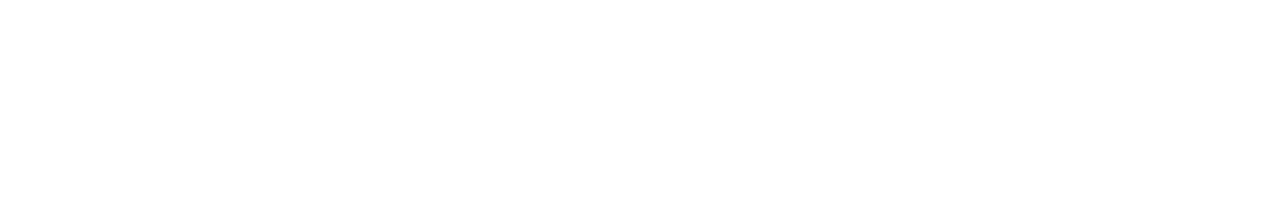
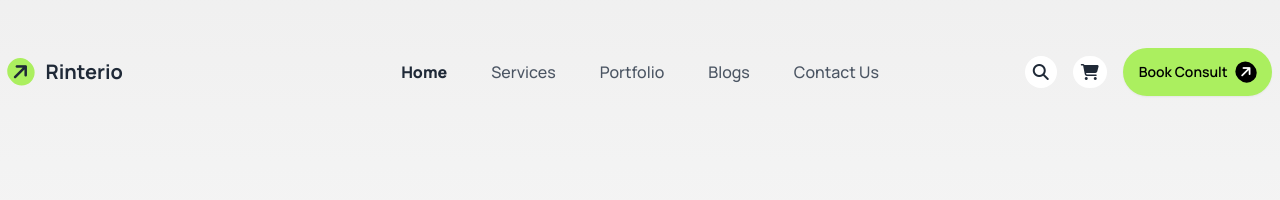
Before and after one commit to Hemonta7/B10A3-House-Design, a plain HTML site: page index.html in a window 1280 px wide. Drawn offline with nearby package versions, Linux system fonts and the light colour scheme.

Commit message:
Navbar section done

```diff
--- a/index.html
+++ b/index.html
@@ -1,5 +1,5 @@
 <!DOCTYPE html>
-<html lang="en">
+<html lang="en" data-theme="light">
 
 <head>
     <meta charset="UTF-8">
@@ -21,8 +21,44 @@
 </head>
 
 <body class="font-manrope">
-    <header>
+    <header class="h-screen bg-gradient-to-t from-white to-[rgba(29,28,28,0.068)]">
+        <!-- nabbar  -->
+        <nav class=" container mx-auto py-5 lg:py-10">
+            <div class="navbar justify-between items-center">
+                <div class="navbar-start">
 
+                    <a class="text-xl font-bold"><i class="fa-solid fa-arrow-right -rotate-45 bg-common-color rounded-full p-1 mr-3"></i>Rinterio</a>
+                </div>
+                <div class="navbar-center hidden lg:flex">
+                    <ul class="menu-horizontal px-1 space-x-11">
+                        <li class="text-base font-extrabold"><a>Home</a></li>
+                        <li class="text-base text-gray-600 font-medium"><a>Services</a></li>
+                        <li class="text-base text-gray-600 font-medium"><a>Portfolio</a></li>
+                        <li class="text-base text-gray-600 font-medium"><a>Blogs</a></li>
+                        <li class="text-base text-gray-600 font-medium"><a>Contact Us</a></li>
+                    </ul>
+                </div>
+                <div class="navbar-end hidden lg:flex gap-4">
+                    <a href=""><i class="fa-solid fa-magnifying-glass bg-white rounded-full p-2"></i></a>
+                    <a href=""><i class="fa-solid fa-cart-shopping bg-white rounded-full p-2"></i></a>
+                    <a class="btn text-black bg-common-color rounded-full border-none">Book Consult<i class="fa-solid fa-arrow-right -rotate-45 text-white border-1 bg-black rounded-full p-1"></i></a>
+                </div>
+                <div class="dropdown ">
+                    <div tabindex="0" role="button" class="btn btn-ghost lg:hidden rounded-full bg-white">
+                        <svg xmlns="http://www.w3.org/2000/svg" class="h-4 w-4" fill="none" viewBox="0 0 24 24" stroke="currentColor">
+                            <path stroke-linecap="round" stroke-linejoin="round" stroke-width="2" d="M4 6h16M4 12h8m-8 6h16" />
+                        </svg>
+                    </div>
+                    <ul tabindex="0" class="menu menu-sm dropdown-content bg-base-100 rounded-box z-[1] mt-3 w-28 p-2 shadow right-0">
+                        <li class="text-base font-extrabold"><a>Home</a></li>
+                        <li class="text-base text-gray-600 font-medium"><a>Services</a></li>
+                        <li class="text-base text-gray-600 font-medium"><a>Portfolio</a></li>
+                        <li class="text-base text-gray-600 font-medium"><a>Blogs</a></li>
+                        <li class="text-base text-gray-600 font-medium"><a>Contact Us</a></li>
+                    </ul>
+                </div>
+            </div>
+        </nav>
     </header>
     <main>
 
@@ -30,6 +66,8 @@
     <footer>
 
     </footer>
+    <!-- font awesome cdn  -->
+    <script src="https://kit.fontawesome.com/f3d1f714a3.js" crossorigin="anonymous"></script>
     <script>
         tailwind.config = {
             theme: {
```
